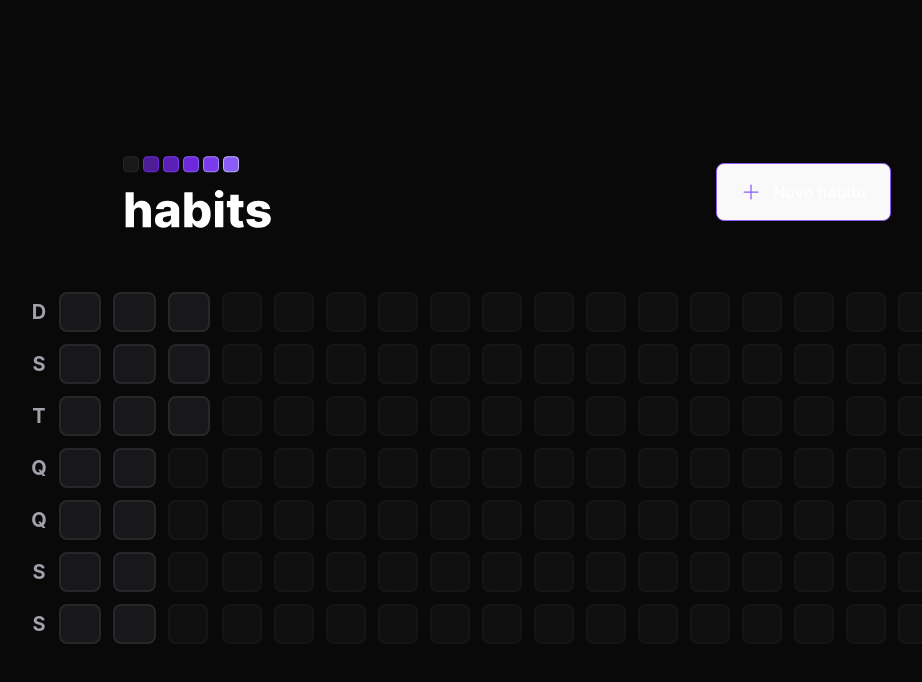
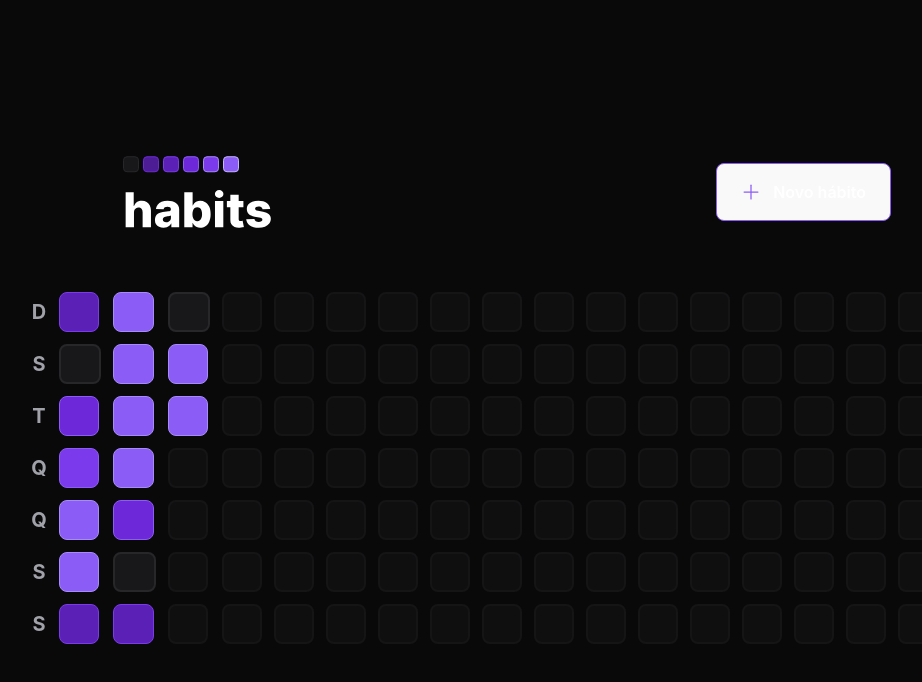
Before and after one commit to Savio-Anjos/nlw-Setup, a React (Vite) app in the folder web/: page / in a window 1280 px wide. Shown: the top 682 px of the page, without its empty margins (133-1055 px from the left). Built offline with nearby package versions, Linux system fonts and the light colour scheme.

Commit message:
Personalizando o progresso no quadrado de hábito

```diff
--- a/web/package.json
+++ b/web/package.json
@@ -11,6 +11,7 @@
   "dependencies": {
     "@radix-ui/react-dialog": "^1.0.2",
     "@radix-ui/react-popover": "^1.0.3",
+    "clsx": "^1.2.1",
     "dayjs": "^1.11.7",
     "phosphor-react": "^1.4.1",
     "react": "^18.2.0",
--- a/web/src/components/HabitDay.tsx
+++ b/web/src/components/HabitDay.tsx
@@ -1,19 +1,31 @@
 import * as Popover from '@radix-ui/react-popover';
+import clsx from 'clsx'
 import { ProgressBar } from './ProgressBar';
-//interface HabitDayProps {
-  //  completed: number
-//}
 
-export function HabitDay() {
+interface HabitDayProps {
+   completed: number;
+   amount: number;
+}
+
+export function HabitDay({ completed, amount }: HabitDayProps ) {
+  const completedPercentage = Math.round((completed / amount) * 100)
 
     return (
       <Popover.Root>
-        <Popover.Trigger className="w-10 h-10 bg-zinc-900 border-2 border-zinc-800 rounded-lg" />
+        <Popover.Trigger
+           className={clsx('w-10 h-10 rounded-lg', {
+            'bg-zinc-900 border-2 border-zinc-800': completedPercentage === 0,
+            'bg-violet-900 border-violet-700': completedPercentage >= 0 && completedPercentage < 20,            'bg-violet-800 border-violet-600': completedPercentage >= 20 && completedPercentage < 40,
+            'bg-violet-700 border-violet-500': completedPercentage >= 40 && completedPercentage < 60,
+            'bg-violet-600 border-violet-500': completedPercentage >= 60 && completedPercentage < 80,
+            'bg-violet-500 border-violet-400': completedPercentage >= 80
+           })} />
+
         <Popover.Content className='min-w-[320px] p-6 rounded-2xl bg-zinc-900 flex flex-col' >
              <span className='font-semibold text-zinc-400'>terça-feira</span>
              <span className='mt-1 font-extrabold leading-tight text-3xl'>17/01</span>
 
-             <ProgressBar progress={75} />
+             <ProgressBar progress={completedPercentage} />
 
              <Popover.Arrow height={8} width={16} className='fill-zinc-900'/>
         </Popover.Content>
--- a/web/src/components/SummaryTable.tsx
+++ b/web/src/components/SummaryTable.tsx
@@ -35,7 +35,12 @@
       <div className="grid grid-rows-7 grid-flow-col gap-3">
         {summaryDates.map((date) => {
           return (
-            <HabitDay key={date.toString()} />
+            <HabitDay
+            key={date.toString()}
+            amount={5}
+            completed={Math.round(Math.random() * 5)}
+
+            />
           )
         })}
 
```
Also changed, not shown: 1 other file (tests, documents, lock files or other folders).
